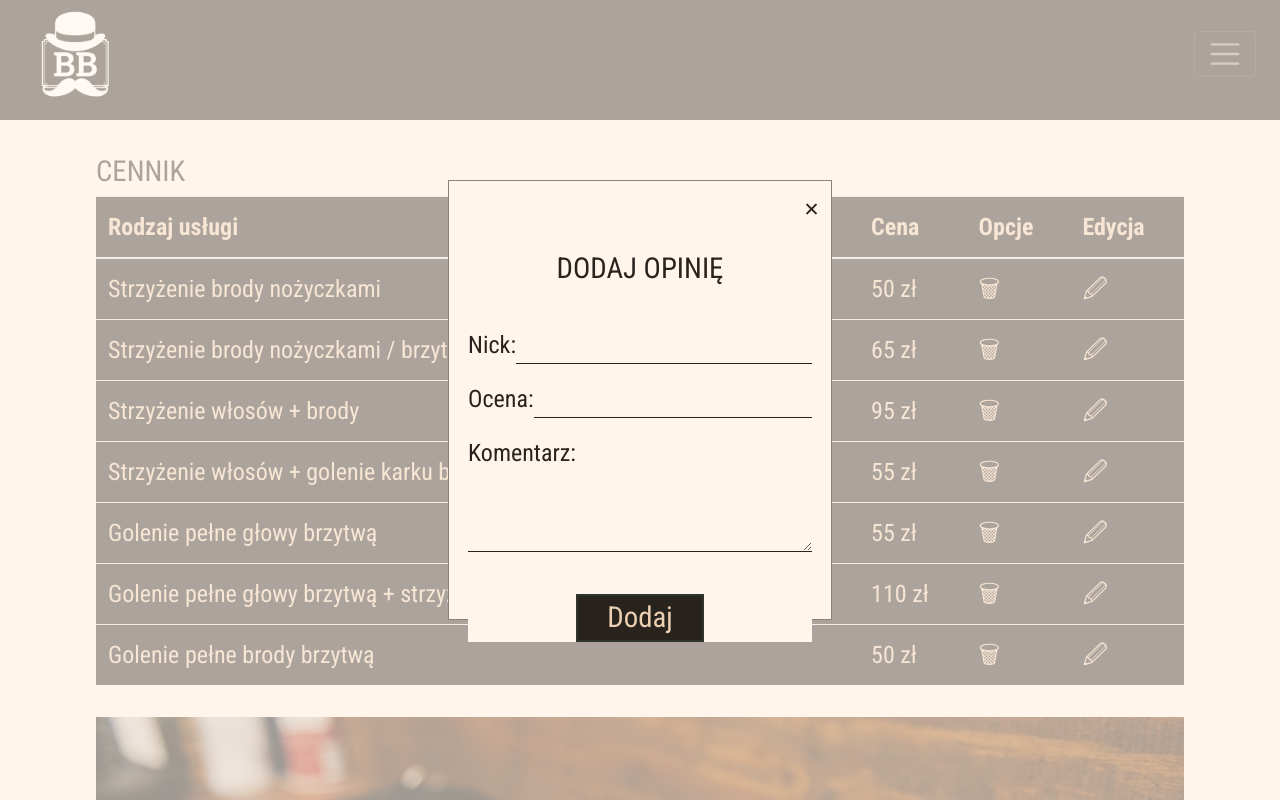
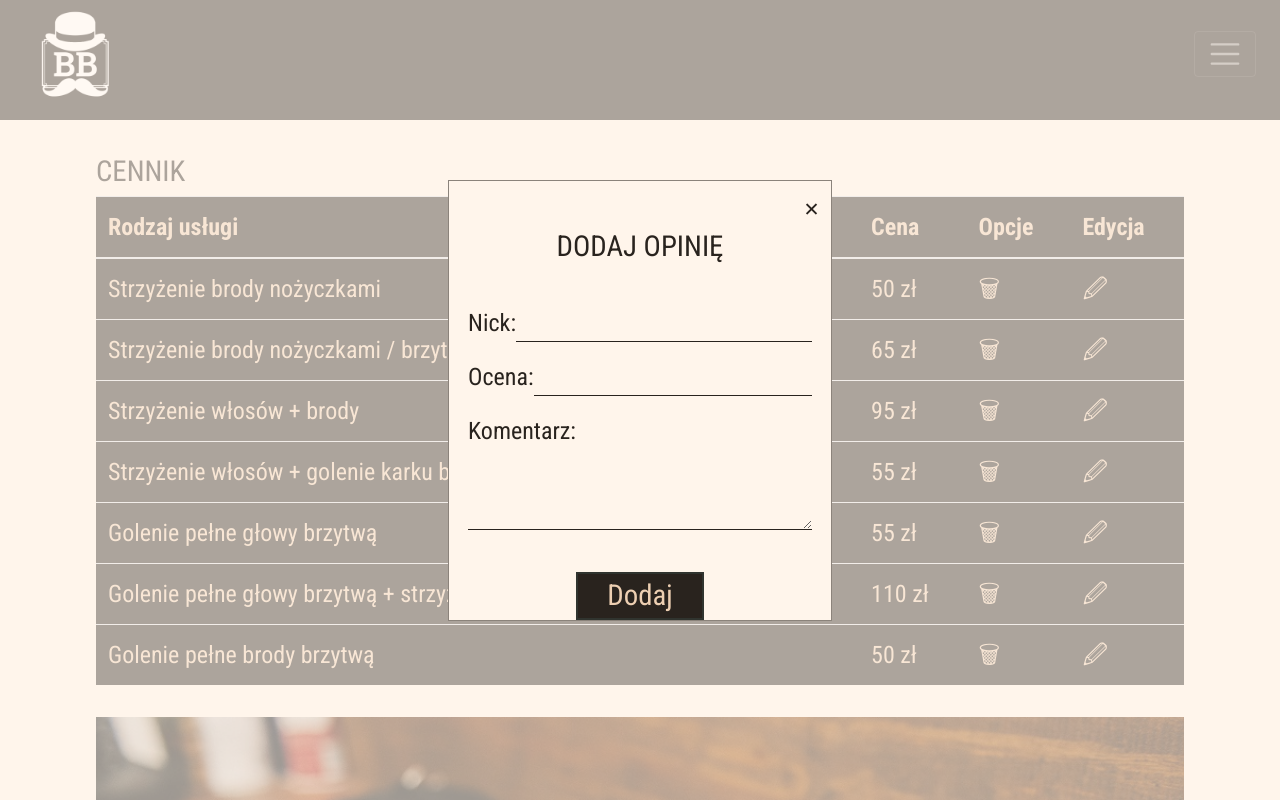
Before and after one commit to GrzegorzWanat95/BestBarber, a PHP site: page /add-opinion.php in a window 1280 px wide. Run offline with PHP 8.4, Linux system fonts and the light colour scheme; data comes from the database, SQL or seed files in the repository.

Commit message:
Review panel

```diff
--- a/public/styles/app.css
+++ b/public/styles/app.css
@@ -592,7 +592,7 @@ a:active {
     margin-top: 22.5vh;
     margin-bottom: 22.5vh;
     width: 30%;
-    height: 55%;
+    min-height: 55%;
     background-color: #fff5eb;
     display: flex;
     justify-content: center;
```
